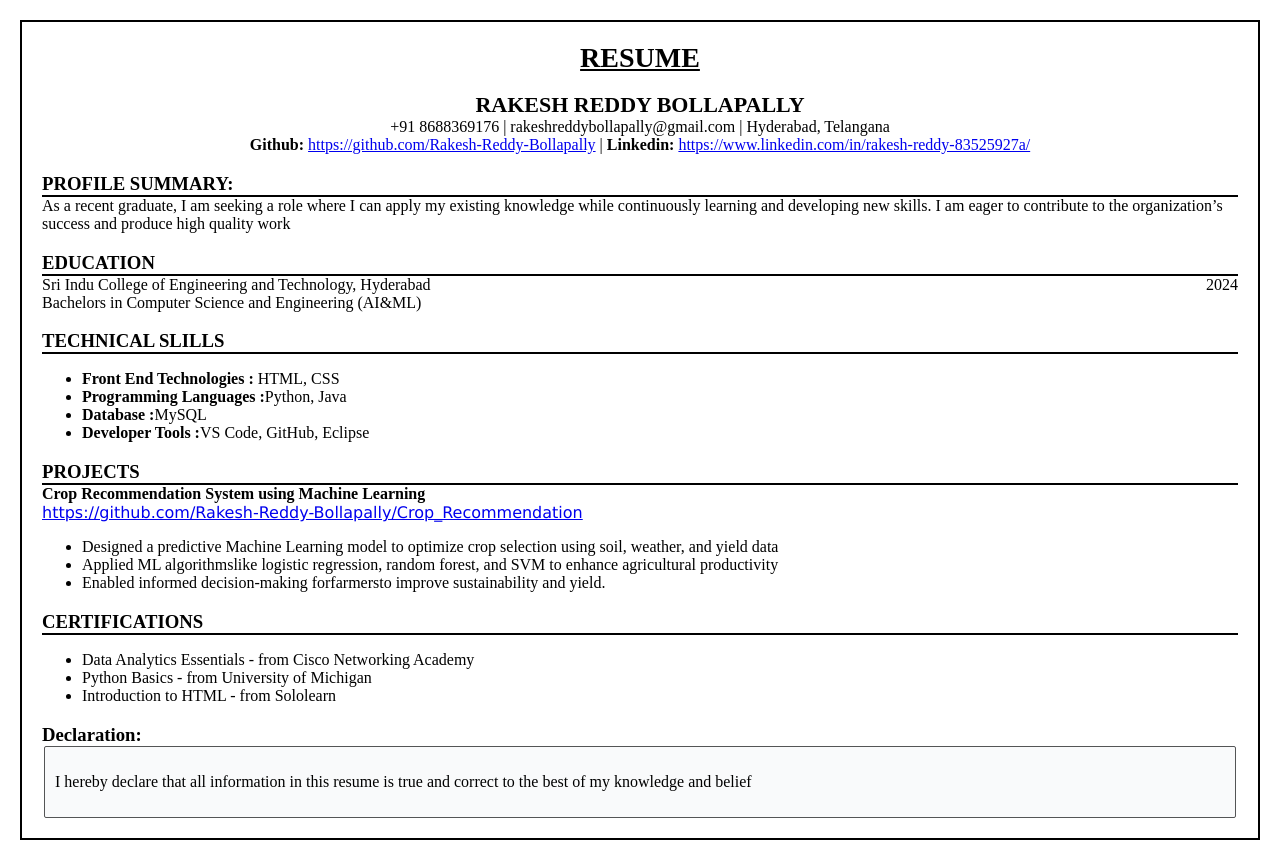
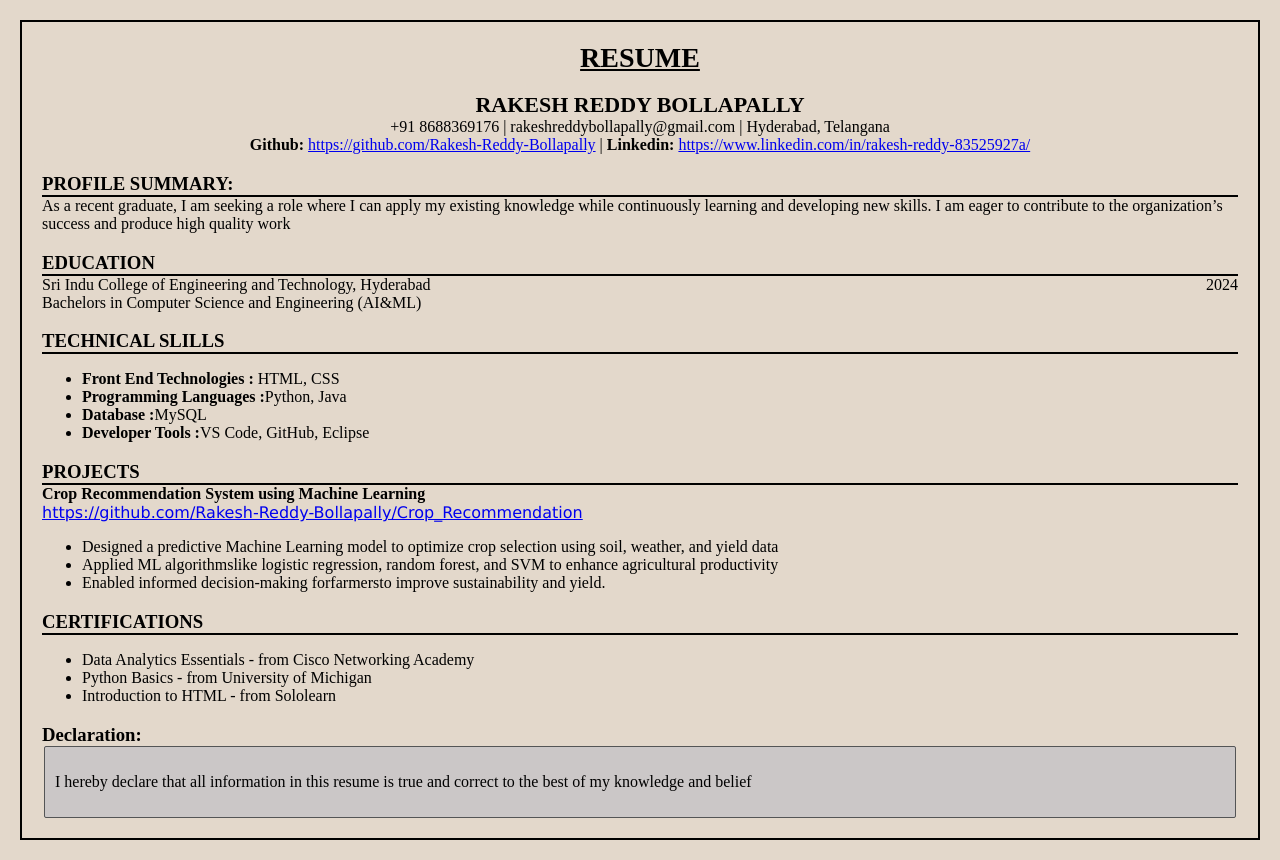
Before and after one commit to Rakesh-Reddy-Bollapally/resum, a plain HTML site: page index.html in a window 1280 px wide. Drawn offline with Linux system fonts and the light colour scheme.

Commit message:
fourth-commit

```diff
--- a/style.css
+++ b/style.css
@@ -2,7 +2,7 @@ body{
     border: 2px solid black;
     padding: 20px;
     margin: 20px;
-
+    background-color:rgb(227, 216, 203);
 
 }
 #title{
@@ -68,5 +68,5 @@ hr {
     padding: 10px;
     border: 1px solid #545556;
     border-radius: 2px;
-    background-color: #f9fafb;
+    background-color:rgb(203, 199, 199);
 }
```
